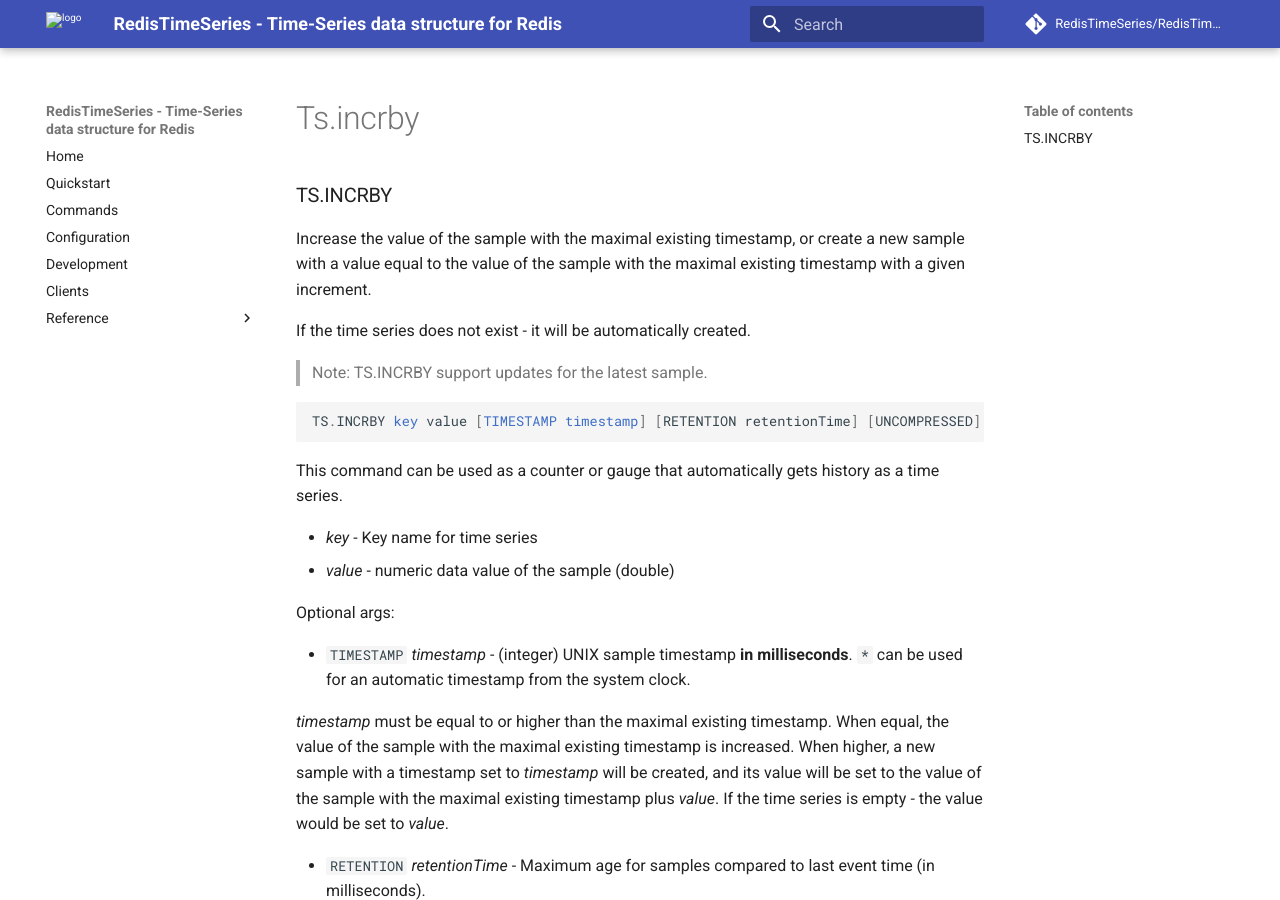
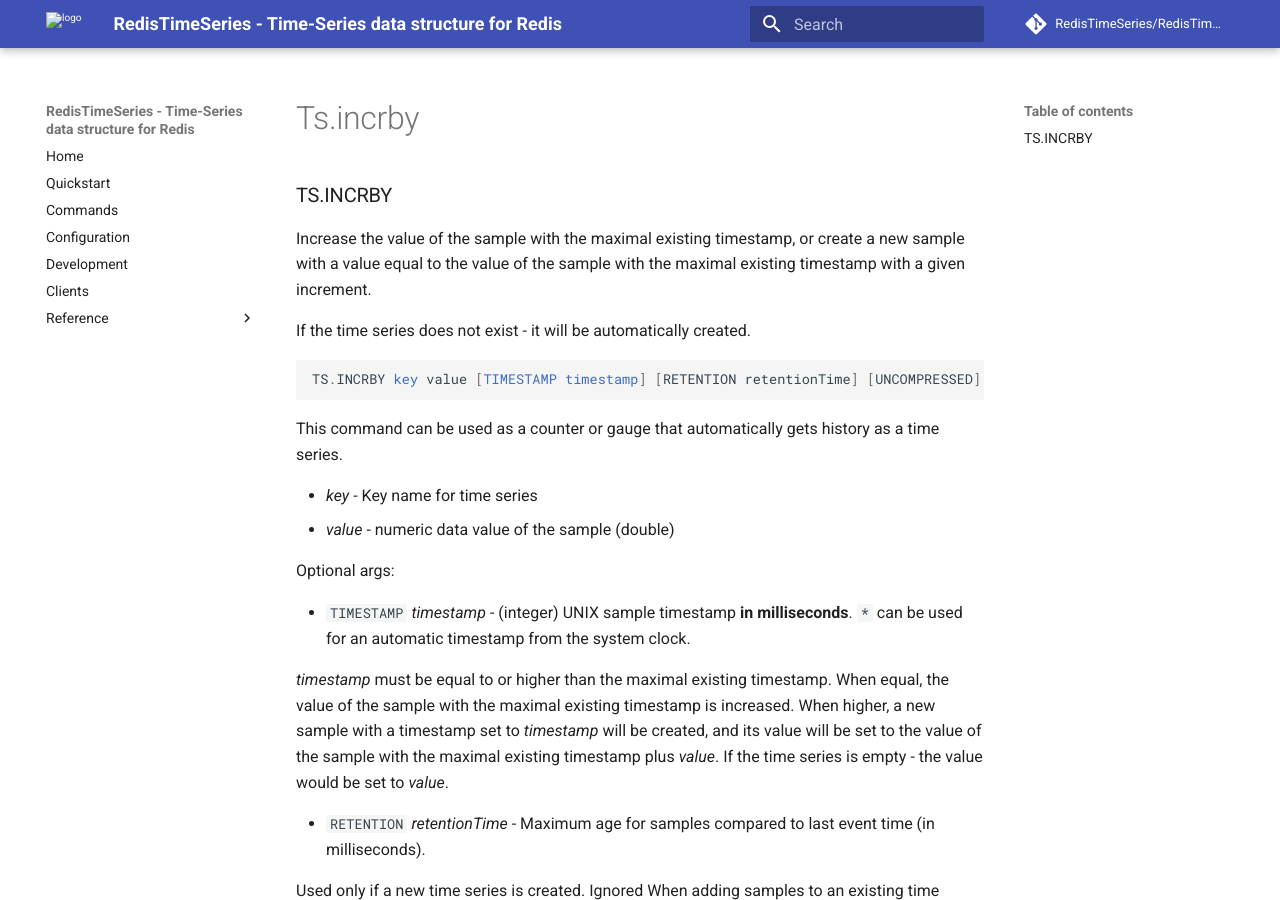
Before and after one commit to RedisTimeSeries/RedisTimeSeries, an MkDocs documentation site: the page built from docs/commands/ts.incrby.md, in a window 1280 px wide and 900 px high. Built offline with MkDocs 1.6.1 and Material for MkDocs 9.7.7, drawn with Linux system fonts in a browser that asks for light colours; comment, search, counter and statistics services are not loaded.

Commit message:
Update ts.incrby.md

````diff
--- a/docs/commands/ts.incrby.md
+++ b/docs/commands/ts.incrby.md
@@ -3,8 +3,6 @@
 Increase the value of the sample with the maximal existing timestamp, or create a new sample with a value equal to the value of the sample with the maximal existing timestamp with a given increment.
 
 If the time series does not exist - it will be automatically created.
-
-> Note: TS.INCRBY support updates for the latest sample.
 
 ```sql
 TS.INCRBY key value [TIMESTAMP timestamp] [RETENTION retentionTime] [UNCOMPRESSED] [CHUNK_SIZE size] [LABELS {label value}...]
````
